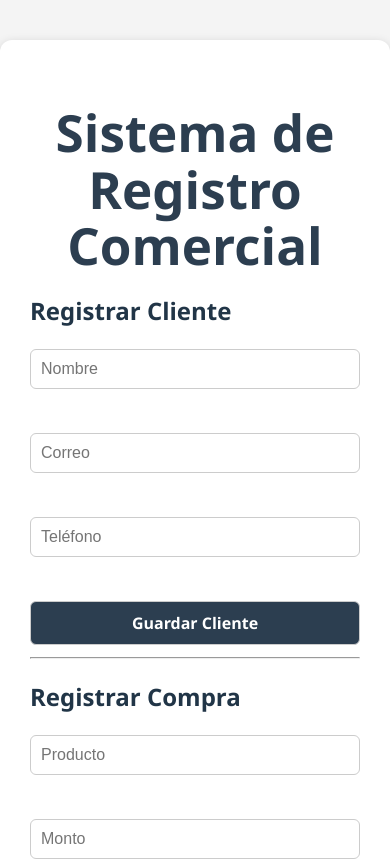
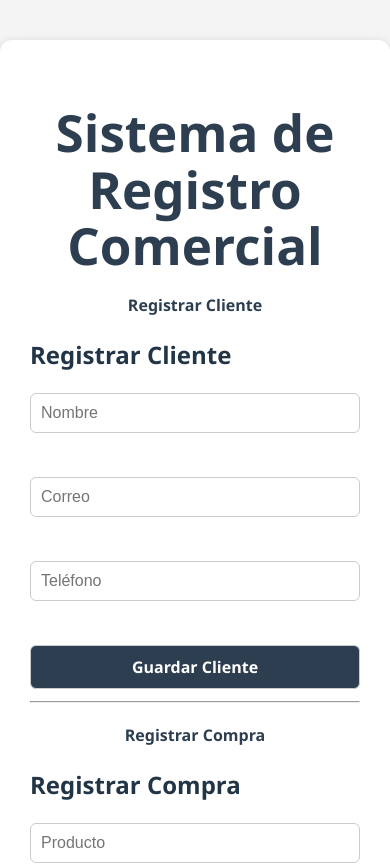
Before and after one commit to agaviria-projects/miniproyectoFrontend-Cesde, a React (Vite) app: page / in a window 390 px wide. Shown: the top 865 px of the page. Built offline with nearby package versions, Linux system fonts and the light colour scheme; no server answers.

Commit message:
Se ajustan los titulos de la app

```diff
--- a/src/App.css
+++ b/src/App.css
@@ -104,3 +104,18 @@ button:hover {
   color: #2c3e50;
   font-size: 1.2rem;
 }
+.seccion-titulo {
+  font-size: 1.2rem;
+  font-weight: bold;
+  margin-top: 20px;
+  color: #2c3e50;
+  text-align: left;
+}
+
+/* Opcional: mejora en móviles */
+@media (max-width: 480px) {
+  .seccion-titulo {
+    font-size: 1rem;
+    text-align: center;
+  }
+}
--- a/src/App.jsx
+++ b/src/App.jsx
@@ -7,9 +7,10 @@ function App() {
   return (
     <div className="container">
       <h1>Sistema de Registro Comercial</h1>
-
+      <h3 className="seccion-titulo">Registrar Cliente</h3>
       <CustomerForm />
       <hr />
+      <h3 className="seccion-titulo">Registrar Compra</h3>
       <PurchaseForm />
 
       {/* Pie de página personalizado */}
```
